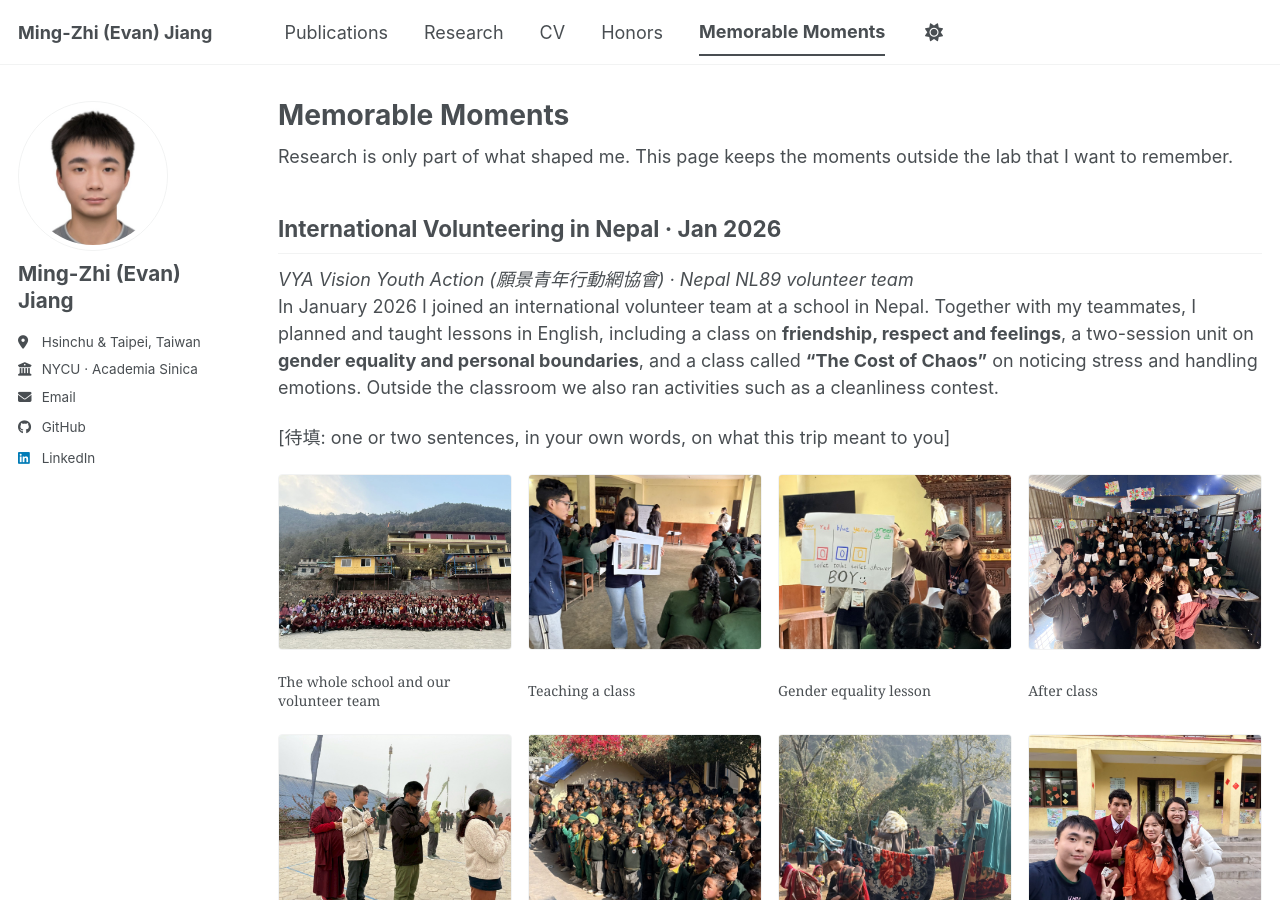
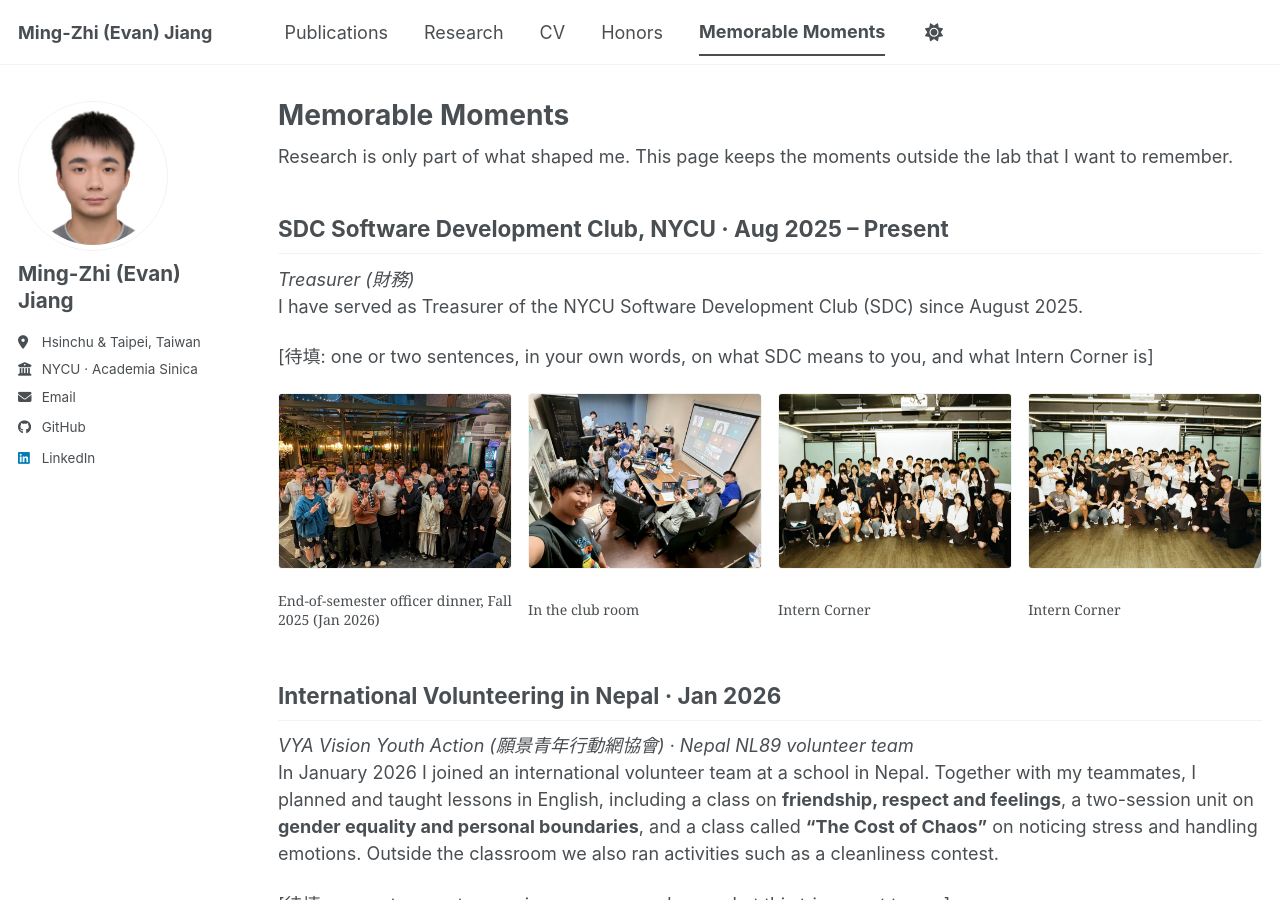
Before and after one commit to Evan-Jiamg/Evan-Jiamg.github.io, a Jekyll site: the page built from _pages/moments.md, in a window 1280 px wide and 900 px high. Built offline with Jekyll 4.4.1, drawn with Linux system fonts in a browser that asks for light colours; a style sheet for code colours, icons or effects is not loaded.

Commit message:
Add SDC to Memorable Moments; resume de-duplication and spacing

```diff
--- a/_pages/moments.md
+++ b/_pages/moments.md
@@ -6,6 +6,21 @@ author_profile: true
 ---
 
 Research is only part of what shaped me. This page keeps the moments outside the lab that I want to remember.
+
+<h2 id="sdc">SDC Software Development Club, NYCU · Aug 2025 – Present</h2>
+
+<div class="t-sub"><i>Treasurer (財務)</i></div>
+
+I have served as Treasurer of the NYCU Software Development Club (SDC) since August 2025.
+
+[待填: one or two sentences, in your own words, on what SDC means to you, and what Intern Corner is]
+
+<div class="photo-grid">
+  <figure><a href="/images/sdc/officer-dinner-fall-2025.jpg"><img src="/images/sdc/officer-dinner-fall-2025.jpg" alt="SDC officer dinner" loading="lazy"></a><figcaption>End-of-semester officer dinner, Fall 2025 (Jan 2026)</figcaption></figure>
+  <figure><a href="/images/sdc/club-room.jpg"><img src="/images/sdc/club-room.jpg" alt="SDC club room" loading="lazy"></a><figcaption>In the club room</figcaption></figure>
+  <figure><a href="/images/sdc/intern-corner-1.jpg"><img src="/images/sdc/intern-corner-1.jpg" alt="Intern Corner group photo" loading="lazy"></a><figcaption>Intern Corner</figcaption></figure>
+  <figure><a href="/images/sdc/intern-corner-2.jpg"><img src="/images/sdc/intern-corner-2.jpg" alt="Intern Corner group photo" loading="lazy"></a><figcaption>Intern Corner</figcaption></figure>
+</div>
 
 <h2 id="nepal-2026">International Volunteering in Nepal · Jan 2026</h2>
 
```
Also changed, not shown: _pages/cv.md (+1 -1 lines), images/sdc/club-room.jpg (added), images/sdc/intern-corner-1.jpg (added), images/sdc/intern-corner-2.jpg (added), images/sdc/officer-dinner-fall-2025.jpg (added), 2 other files.
